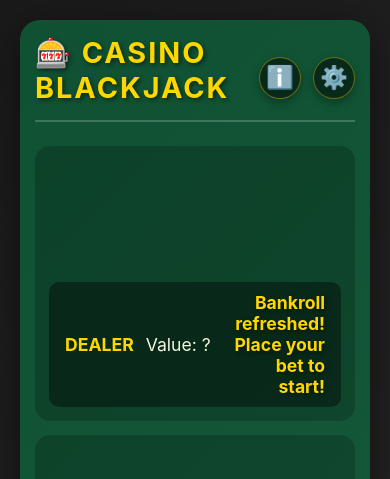
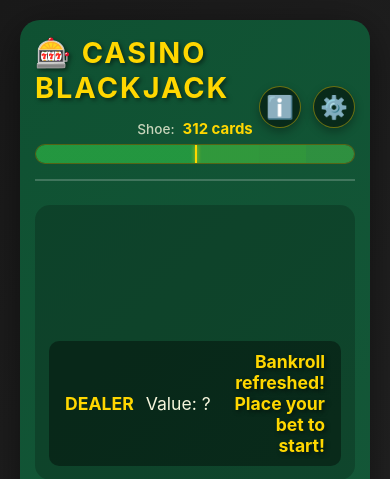
Before and after one commit to junkerfamily/blackjack, a Flask app: page / in a window 390 px wide. Shown: the top 479 px of the page. Run offline with Flask 2, Linux system fonts and the light colour scheme.

Commit message:
Add Shoe Cut Card Display feature
- Backend: Add cut card tracking fields to game state (threshold, cards remaining, percentage, approaching flag)
- Frontend: Add visual cut card display widget in table header
- CSS: Style progress bar with color-coded states (green/yellow/orange/red) and cut card marker
- JavaScript: Implement updateCutCardDisplay() method with real-time updates
- Responsive design for mobile devices
- Shows cards remaining, progress bar, and warning when approaching reshuffle

```diff
--- a/web/static/css/blackjack.css
+++ b/web/static/css/blackjack.css
@@ -138,6 +138,120 @@ body {
     background: rgba(0, 0, 0, 0.7);
     transform: scale(1.05);
     box-shadow: 0 6px 14px rgba(0, 0, 0, 0.4);
+}
+
+/* Cut Card Display */
+.cut-card-display {
+    position: absolute;
+    left: 0;
+    top: 50%;
+    transform: translateY(-50%);
+    display: flex;
+    flex-direction: column;
+    align-items: flex-start;
+    gap: 6px;
+    min-width: 200px;
+    max-width: 280px;
+}
+
+.cut-card-info {
+    display: flex;
+    align-items: center;
+    gap: 8px;
+    font-size: 0.85em;
+}
+
+.cut-card-label {
+    color: var(--text-light);
+    opacity: 0.8;
+    font-weight: 500;
+}
+
+.cut-card-count {
+    color: var(--gold);
+    font-weight: 700;
+    font-size: 1.1em;
+}
+
+.cut-card-progress-container {
+    width: 100%;
+    height: 20px;
+    background: rgba(0, 0, 0, 0.4);
+    border: 1px solid rgba(255, 215, 0, 0.3);
+    border-radius: 10px;
+    position: relative;
+    overflow: hidden;
+}
+
+.cut-card-progress-bar {
+    width: 100%;
+    height: 100%;
+    position: relative;
+    background: linear-gradient(90deg,
+        rgba(40, 167, 69, 0.3) 0%,
+        rgba(40, 167, 69, 0.3) 50%,
+        rgba(255, 193, 7, 0.3) 50%,
+        rgba(255, 193, 7, 0.3) 70%,
+        rgba(255, 152, 0, 0.3) 70%,
+        rgba(255, 152, 0, 0.3) 85%,
+        rgba(220, 53, 69, 0.3) 85%,
+        rgba(220, 53, 69, 0.3) 100%);
+}
+
+.cut-card-marker {
+    position: absolute;
+    left: 50%;
+    top: 0;
+    bottom: 0;
+    width: 2px;
+    background: var(--gold);
+    box-shadow: 0 0 4px rgba(255, 215, 0, 0.8);
+    z-index: 2;
+}
+
+.cut-card-fill {
+    position: absolute;
+    left: 0;
+    top: 0;
+    bottom: 0;
+    width: 100%;
+    background: linear-gradient(90deg,
+        rgba(40, 167, 69, 0.8) 0%,
+        rgba(40, 167, 69, 0.8) 50%,
+        rgba(255, 193, 7, 0.8) 50%,
+        rgba(255, 193, 7, 0.8) 70%,
+        rgba(255, 152, 0, 0.8) 70%,
+        rgba(255, 152, 0, 0.8) 85%,
+        rgba(220, 53, 69, 0.8) 85%,
+        rgba(220, 53, 69, 0.8) 100%);
+    transition: width 0.3s ease;
+    z-index: 1;
+}
+
+.cut-card-warning {
+    font-size: 0.75em;
+    color: #ffc107;
+    font-weight: 600;
+    animation: pulse-warning 1.5s ease-in-out infinite;
+    text-shadow: 0 0 4px rgba(255, 193, 7, 0.8);
+}
+
+@keyframes pulse-warning {
+    0%, 100% {
+        opacity: 1;
+    }
+    50% {
+        opacity: 0.6;
+    }
+}
+
+/* Cut card display color states */
+.cut-card-display.warning .cut-card-count {
+    color: #ffc107;
+}
+
+.cut-card-display.danger .cut-card-count {
+    color: #dc3545;
 }
 
 .settings-panel {
@@ -1019,6 +1133,20 @@ button:disabled {
         font-size: 1.8em;
     }
 
+    .cut-card-display {
+        position: relative;
+        left: auto;
+        top: auto;
+        transform: none;
+        width: 100%;
+        max-width: 100%;
+        align-items: center;
+    }
+
+    .cut-card-progress-container {
+        width: 100%;
+    }
+
     .chip {
         width: 58px;
         height: 58px;
--- a/web/templates/blackjack.html
+++ b/web/templates/blackjack.html
@@ -12,6 +12,22 @@
         <!-- Header -->
         <header class="table-header">
             <h1>🎰 CASINO BLACKJACK</h1>
+            <!-- Cut Card Display -->
+            <div class="cut-card-display" id="cut-card-display">
+                <div class="cut-card-info">
+                    <span class="cut-card-label">Shoe:</span>
+                    <span class="cut-card-count" id="cut-card-count">312 cards</span>
+                </div>
+                <div class="cut-card-progress-container">
+                    <div class="cut-card-progress-bar" id="cut-card-progress-bar">
+                        <div class="cut-card-marker" id="cut-card-marker"></div>
+                        <div class="cut-card-fill" id="cut-card-fill"></div>
+                    </div>
+                </div>
+                <div class="cut-card-warning" id="cut-card-warning" style="display: none;">
+                    ⚠️ Reshuffle approaching
+                </div>
+            </div>
             <div class="header-controls">
                 <button class="info-toggle" id="info-toggle" aria-label="Rules and help">
                     ℹ️
@@ -54,6 +70,7 @@
                         <li><strong>Double Down:</strong> Double your bet and receive exactly one more card. Best after 2 cards.</li>
                         <li><strong>Split:</strong> If you have two cards of equal value, split them into two hands. Each hand gets one new card.</li>
                         <li><strong>Split Aces:</strong> When splitting Aces, you get only one card per hand and cannot hit or double down.</li>
+                        <li><strong>Surrender:</strong> Forfeit your hand before taking any actions and recover half your bet. Only available on your first action with exactly 2 cards.</li>
                         <li><strong>Insurance:</strong> When dealer shows an Ace, bet up to half your bet that they have Blackjack. Pays 2:1 if correct.</li>
                         <li><strong>Soft Hand:</strong> A hand with an Ace counted as 11 (like Ace-6 = soft 17).</li>
                         <li><strong>Hard Hand:</strong> A hand where the Ace must count as 1, or no Aces (like 10-9 = hard 19).</li>
@@ -74,6 +91,7 @@
                         <li><strong>D:</strong> Deal Cards</li>
                         <li><strong>H:</strong> Hit</li>
                         <li><strong>S:</strong> Stand</li>
+                        <li><strong>R:</strong> Surrender</li>
                         <li><strong>1:</strong> Place $100 Bet</li>
                         <li><strong>5:</strong> Place $500 Bet</li>
                     </ul>
@@ -290,6 +308,7 @@
                         <button class="btn-action" id="stand-btn" onclick="playerStand()">Stand</button>
                         <button class="btn-action" id="double-btn" onclick="playerDoubleDown()">Double Down</button>
                         <button class="btn-action" id="split-btn" onclick="playerSplit()" style="display: none;">Split</button>
+                        <button class="btn-action" id="surrender-btn" onclick="playerSurrender()" style="display: none;">Surrender</button>
                     </section>
                     <div class="balance-display-block">
                         <span class="balance-label">Balance:</span>
```
Also changed, not shown: blackjack/game_logic.py (+98 -3 lines), web/static/js/blackjack.js.
